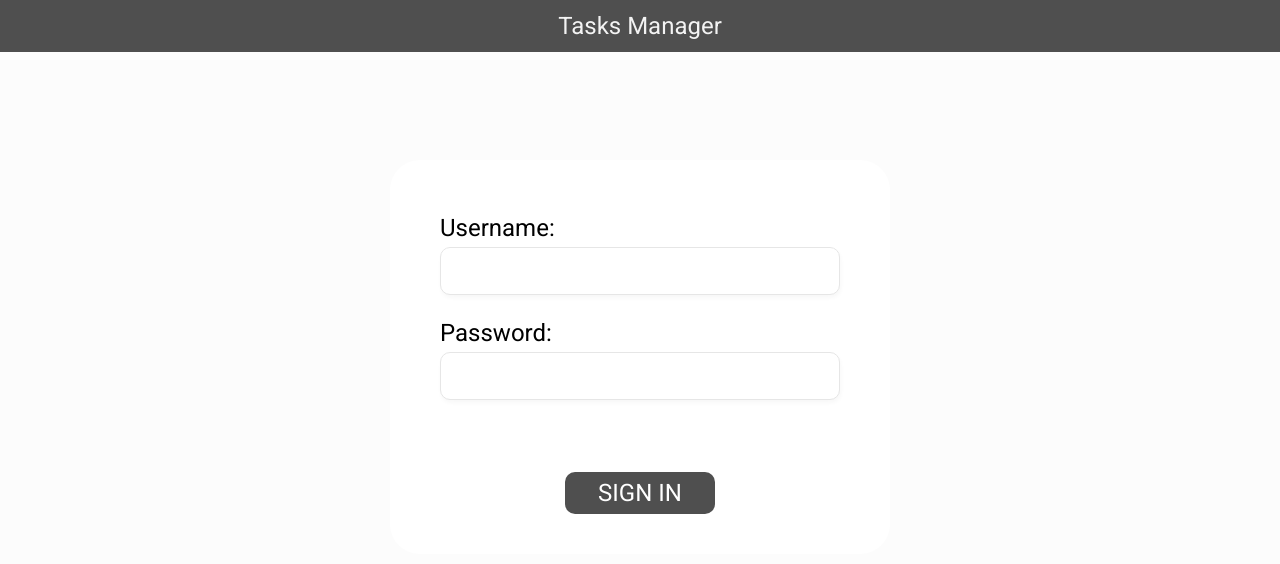
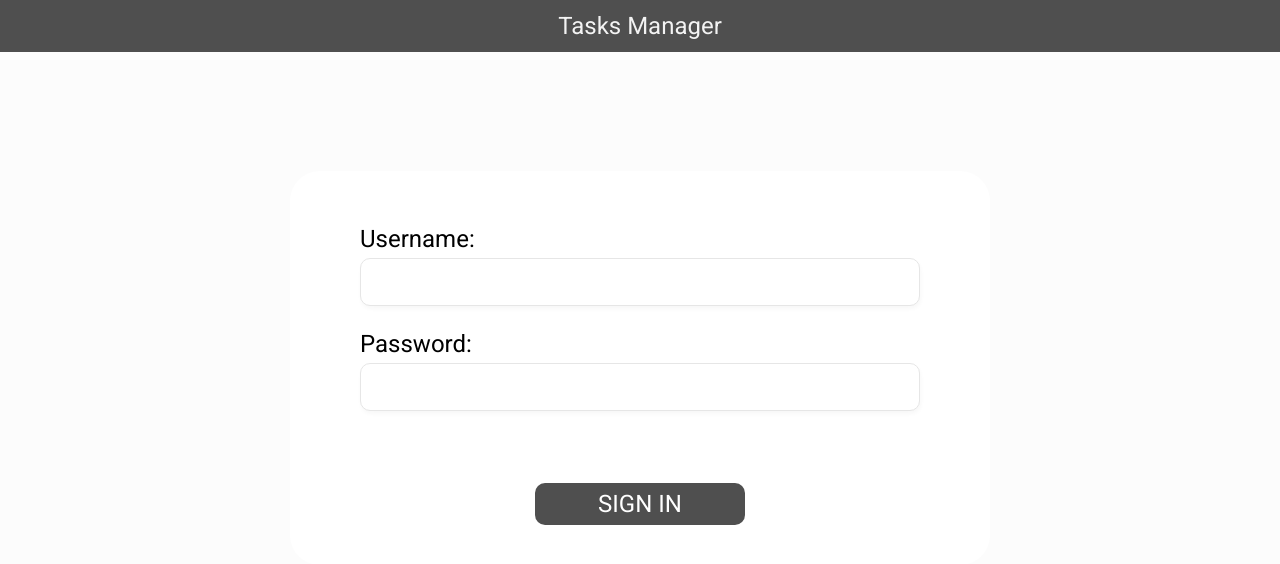
Before and after one commit to klaimyt/task-manager, a React (Create React App) app in the folder frontend/: page /login in a window 1280 px wide. Shown: the top 564 px of the page. Built offline with nearby package versions, Linux system fonts and the light colour scheme.

Commit message:
Change modal centering css logic. Change card css.

```diff
--- a/frontend/src/components/Modal/Modal.js
+++ b/frontend/src/components/Modal/Modal.js
@@ -8,12 +8,15 @@ const Modal = (props) => {
     top: 0,
     left: 0,
     width: '100vw',
-    height: '100vh'
+    height: '100vh',
+    zIndex: 15
   }
 
   return ReactDom.createPortal(
     <div style={style}>
-      <Card>{props.children}</Card>
+      <div style={{display: 'grid', placeItems: 'center', width: '100%', height: '100%'}}>
+        <Card>{props.children}</Card>
+      </div>
       <Backdrop onClick={props.onClose} />
     </div>,
     document.getElementById("modal")
--- a/frontend/src/components/ui/Backdrop.js
+++ b/frontend/src/components/ui/Backdrop.js
@@ -11,7 +11,7 @@ const Backdrop = ({ onClick }) => {
         position: "fixed",
         top: "0",
         left: "0",
-        zIndex: -1,
+        zIndex: 1,
       }}
     />
   );
--- a/frontend/src/components/ui/Card.module.css
+++ b/frontend/src/components/ui/Card.module.css
@@ -1,9 +1,12 @@
 .card {
-    background: #fff;
-    margin: 20vh auto;
-    max-width: 500px;
-    text-align: center;
-    border-radius: 30px;
-    max-height: 80vh;
-    overflow: hidden;
+  background: #fff;
+  text-align: center;
+  border-radius: 30px;
+  width: 100%;
+  min-width: 300px;
+  max-width: 700px;
+  max-height: 80vh;
+  overflow-y: auto;
+  z-index: 5;
+  margin-bottom: 5%;
   }
--- a/frontend/src/components/ui/SortBox.js
+++ b/frontend/src/components/ui/SortBox.js
@@ -63,7 +63,7 @@ const SortBox = ({ header, items, setSortMethod, ...rest }) => {
   // Handlers
   function sortHandler(e) {
     // Get text from clicked span
-    const sortText = e.target.outerText;
+    const sortText = e.target.innerText;
     const [item] = items.filter(item => item.text === sortText)
     // Return sort function
     funcToItem(item.sortMethodName);
--- a/frontend/src/pages/Login.js
+++ b/frontend/src/pages/Login.js
@@ -7,6 +7,13 @@ import NavbarContext from "../store/navbar-context";
 import requestLogin from "../api/requestLogin";
 
 const Login = () => {
+  const mainDivStyle = {
+    display: "grid",
+    placeItems: "center",
+    width: "100vw",
+    height: "100vh",
+  };
+
   const usernameRef = useRef();
   const passwordRef = useRef();
   const [error, setError] = useState();
@@ -39,6 +46,7 @@ const Login = () => {
   }
 
   return (
+    <div style={mainDivStyle}>
       <Card>
         {error ? (
           <h1 style={{ color: "#FF6347", paddingTop: "2rem", margin: "auto" }}>
@@ -64,6 +72,7 @@ const Login = () => {
           <Button isLong={true} style={{ marginTop: "2rem" }} text="sign in" />
         </form>
       </Card>
+    </div>
   );
 };
 
```
Lines whose indentation alone changed are shown as unchanged.
